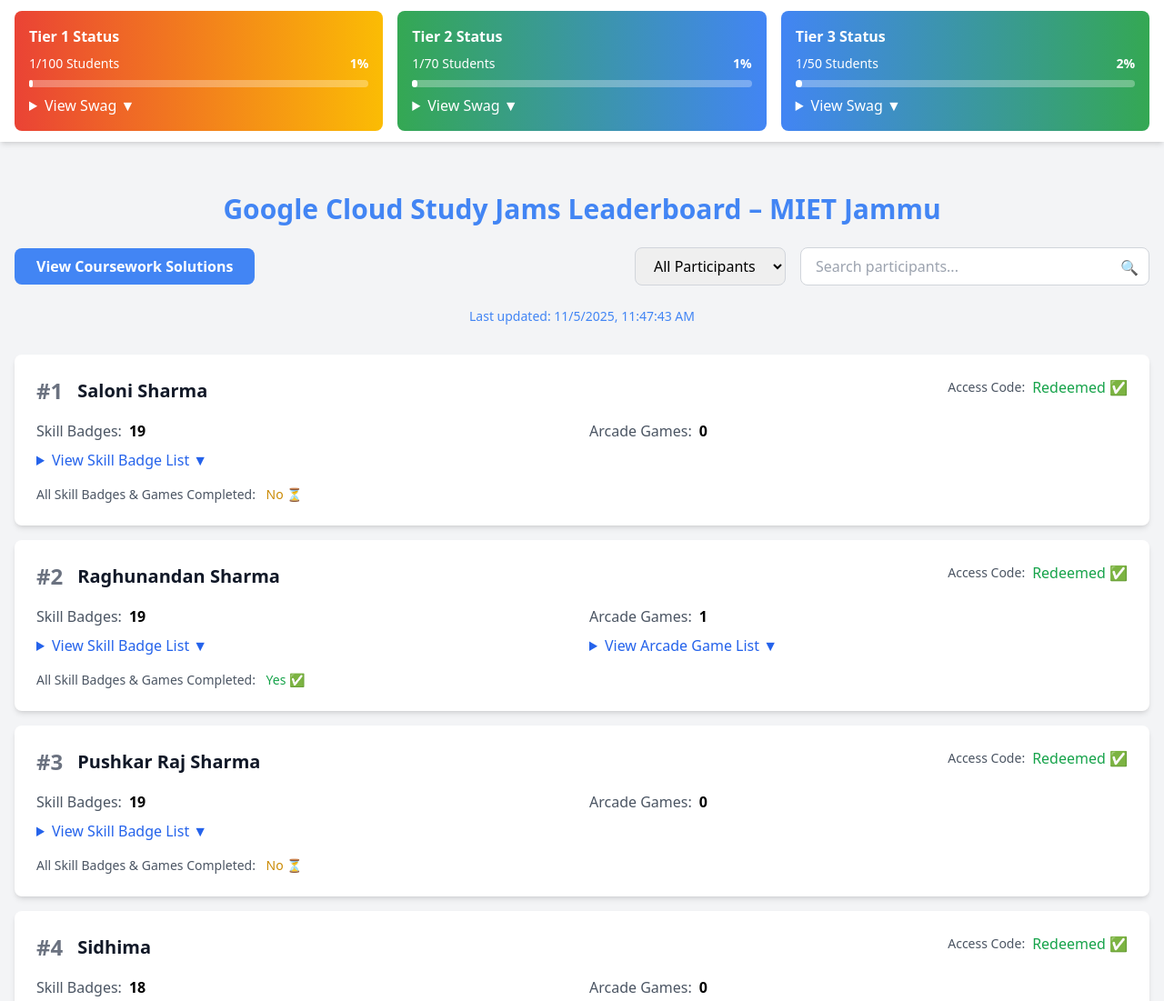
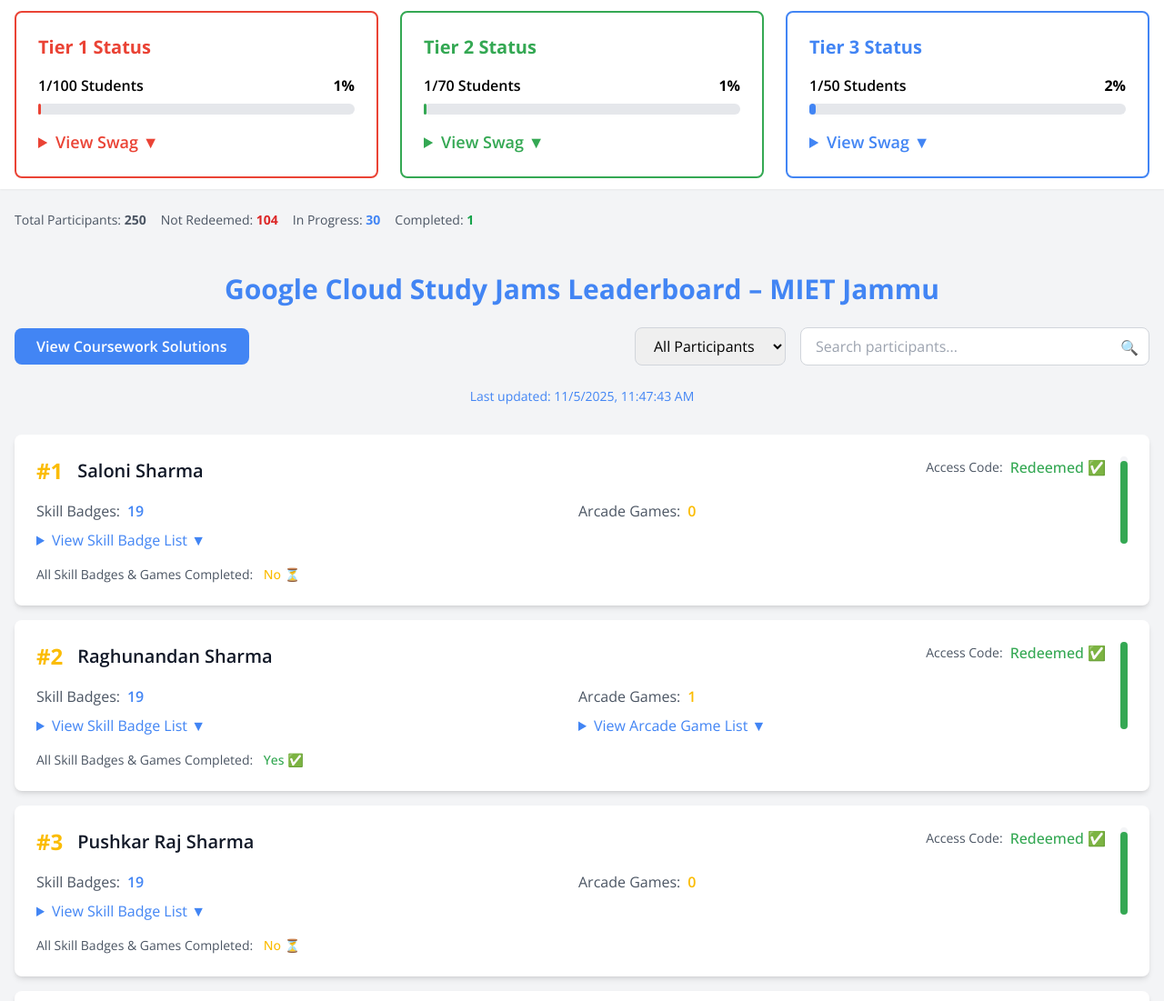
Before and after one commit to gdgoc-miet/google-cloud-study-jams-2025-26, a plain HTML site: page index.html in a window 1280 px wide. Shown: the top 1101 px of the page at 91% size. Drawn offline with nearby package versions, Linux system fonts and the light colour scheme.

Commit message:
main stuff done

```diff
--- a/index.html
+++ b/index.html
@@ -4,57 +4,103 @@
     <meta charset="UTF-8">
     <meta name="viewport" content="width=device-width, initial-scale=1.0">
     <title>Google Cloud Study Jams Leaderboard – MIET Jammu</title>
+    <!-- Google Sans Font -->
+    <link href="https://fonts.googleapis.com/css2?family=Open+Sans:wght@300;400;500;600;700;800&display=swap" rel="stylesheet">
     <!-- Tailwind CSS via CDN -->
     <script src="https://cdn.tailwindcss.com"></script>
+    <script>
+        tailwind.config = {
+            theme: {
+                fontFamily: {
+                    'google-sans': ['"Open Sans"', 'sans-serif'],
+                },
+            },
+        }
+    </script>
     <!-- PapaParse for CSV parsing -->
     <script src="https://cdnjs.cloudflare.com/ajax/libs/PapaParse/5.4.1/papaparse.min.js"></script>
+    <style>
+        body {
+            font-family: 'Open Sans', sans-serif;
+        }
+        .tier-swag-list {
+            font-size: 1.1rem;
+            font-weight: 500;
+        }
+    </style>
 </head>
 <body class="bg-gray-100 min-h-screen">
         <!-- Tier Status Bar -->
-    <div class="bg-white shadow-md mb-6">
+    <div class="bg-white shadow-sm mb-6">
         <div class="container mx-auto px-4 py-3">
-            <div class="grid grid-cols-1 md:grid-cols-3 gap-4">
-                <div class="tier-card bg-gradient-to-r from-[#EA4335] to-[#FBBC04] p-4 rounded-lg text-white">
-                    <h3 class="font-bold mb-2">Tier 1 Status</h3>
-                    <div id="tier1-progress" class="text-sm">Loading...</div>
-                    <details class="mt-2 cursor-pointer">
-                        <summary class="font-medium">View Swag ▼</summary>
-                        <div class="mt-2 text-sm bg-white/10 p-2 rounded">
-                            All Tier 2 rewards plus:
-                            <ul class="list-disc ml-4 mt-1">
-                                <li>Limited Edition Bag</li>
+            <div class="grid grid-cols-1 md:grid-cols-3 gap-6">
+                <div class="tier-card bg-white border-2 border-[#EA4335] p-6 rounded-lg">
+                    <h3 class="text-xl font-bold mb-4 text-[#EA4335]">Tier 1 Status</h3>
+                    <div id="tier1-progress" class="mb-4">Loading...</div>
+                    <details class="cursor-pointer">
+                        <summary class="font-semibold text-[#EA4335] text-lg">View Swag ▼</summary>
+                        <div class="mt-4 p-4 rounded-lg bg-gray-50">
+                            <ul class="tier-swag-list space-y-3 text-gray-800">
+                                <li class="flex items-center gap-2">
+                                    <span class="text-[#EA4335]">●</span> Limited Edition Google Cloud Sticker Pack
+                                </li>
+                                <li class="flex items-center gap-2">
+                                    <span class="text-[#34A853]">●</span> Exclusive Google Cloud T-Shirt
+                                </li>
+                                <li class="flex items-center gap-2">
+                                    <span class="text-[#4285F4]">●</span> Premium Google Cloud Water Bottle
+                                </li>
+                                <li class="flex items-center gap-2">
+                                    <span class="text-[#FBBC04]">●</span> Special Edition Google Cloud Bag
+                                </li>
                             </ul>
                         </div>
                     </details>
                 </div>
-                <div class="tier-card bg-gradient-to-r from-[#34A853] to-[#4285F4] p-4 rounded-lg text-white">
-                    <h3 class="font-bold mb-2">Tier 2 Status</h3>
-                    <div id="tier2-progress" class="text-sm">Loading...</div>
-                    <details class="mt-2 cursor-pointer">
-                        <summary class="font-medium">View Swag ▼</summary>
-                        <div class="mt-2 text-sm bg-white/10 p-2 rounded">
-                            All Tier 3 rewards plus:
-                            <ul class="list-disc ml-4 mt-1">
-                                <li>Google Cloud Water Bottle</li>
+                <div class="tier-card bg-white border-2 border-[#34A853] p-6 rounded-lg">
+                    <h3 class="text-xl font-bold mb-4 text-[#34A853]">Tier 2 Status</h3>
+                    <div id="tier2-progress" class="mb-4">Loading...</div>
+                    <details class="cursor-pointer">
+                        <summary class="font-semibold text-[#34A853] text-lg">View Swag ▼</summary>
+                        <div class="mt-4 p-4 rounded-lg bg-gray-50">
+                            <ul class="tier-swag-list space-y-3 text-gray-800">
+                                <li class="flex items-center gap-2">
+                                    <span class="text-[#EA4335]">●</span> Limited Edition Google Cloud Sticker Pack
+                                </li>
+                                <li class="flex items-center gap-2">
+                                    <span class="text-[#34A853]">●</span> Exclusive Google Cloud T-Shirt
+                                </li>
+                                <li class="flex items-center gap-2">
+                                    <span class="text-[#4285F4]">●</span> Premium Google Cloud Water Bottle
+                                </li>
                             </ul>
                         </div>
                     </details>
                 </div>
-                <div class="tier-card bg-gradient-to-r from-[#4285F4] to-[#34A853] p-4 rounded-lg text-white">
-                    <h3 class="font-bold mb-2">Tier 3 Status</h3>
-                    <div id="tier3-progress" class="text-sm">Loading...</div>
-                    <details class="mt-2 cursor-pointer">
-                        <summary class="font-medium">View Swag ▼</summary>
-                        <div class="mt-2 text-sm bg-white/10 p-2 rounded">
-                            <ul class="list-disc ml-4">
-                                <li>Google Cloud T-Shirt</li>
-                                <li>Exclusive Sticker Pack</li>
+                <div class="tier-card bg-white border-2 border-[#4285F4] p-6 rounded-lg">
+                    <h3 class="text-xl font-bold mb-4 text-[#4285F4]">Tier 3 Status</h3>
+                    <div id="tier3-progress" class="mb-4">Loading...</div>
+                    <details class="cursor-pointer">
+                        <summary class="font-semibold text-[#4285F4] text-lg">View Swag ▼</summary>
+                        <div class="mt-4 p-4 rounded-lg bg-gray-50">
+                            <ul class="tier-swag-list space-y-3 text-gray-800">
+                                <li class="flex items-center gap-2">
+                                    <span class="text-[#EA4335]">●</span> Limited Edition Google Cloud Sticker Pack
+                                </li>
+                                <li class="flex items-center gap-2">
+                                    <span class="text-[#34A853]">●</span> Exclusive Google Cloud T-Shirt
+                                </li>
                             </ul>
                         </div>
                     </details>
                 </div>
             </div>
         </div>
+    </div>
+
+    <!-- Filter Stats -->
+    <div id="filterStats" class="container mx-auto px-4 mb-4 text-gray-600">
+        Loading statistics...
     </div>
 
     <div class="container mx-auto px-4 py-8">
@@ -74,6 +120,7 @@
                         <option value="completed">Completed All</option>
                         <option value="inProgress">In Progress</option>
                         <option value="notStarted">Not Started</option>
+                        <option value="notRedeemed">Not Redeemed</option>
                     </select>
                     <div class="relative w-full sm:w-96">
                         <input type="text" id="searchInput"
--- a/script.js
+++ b/script.js
@@ -37,33 +37,39 @@ function updateTierProgress() {
     const total = completedParticipants.length;
 
     // Update tier progress
+    const t1Percent = Math.round((total/TIER_THRESHOLDS.tier1) * 100);
     tier1Progress.innerHTML = `
-        <div class="flex justify-between items-center">
-            <span>${total}/${TIER_THRESHOLDS.tier1} Students</span>
-            <span class="font-bold">${Math.round((total/TIER_THRESHOLDS.tier1) * 100)}%</span>
+        <div class="flex justify-between items-center mb-2">
+            <span class="font-semibold">${total}/${TIER_THRESHOLDS.tier1} Students</span>
+            <span class="font-bold">${t1Percent}%</span>
         </div>
-        <div class="w-full bg-white/30 rounded-full h-2 mt-2">
-            <div class="bg-white rounded-full h-2" style="width: ${Math.min(100, (total/TIER_THRESHOLDS.tier1) * 100)}%"></div>
+        <div class="w-full bg-gray-200 rounded-full h-3">
+            <div class="bg-[#EA4335] rounded-full h-3 transition-all duration-500"
+                 style="width: ${Math.min(100, t1Percent)}%"></div>
         </div>
     `;
 
+    const t2Percent = Math.round((total/TIER_THRESHOLDS.tier2) * 100);
     tier2Progress.innerHTML = `
-        <div class="flex justify-between items-center">
-            <span>${total}/${TIER_THRESHOLDS.tier2} Students</span>
-            <span class="font-bold">${Math.round((total/TIER_THRESHOLDS.tier2) * 100)}%</span>
+        <div class="flex justify-between items-center mb-2">
+            <span class="font-semibold">${total}/${TIER_THRESHOLDS.tier2} Students</span>
+            <span class="font-bold">${t2Percent}%</span>
         </div>
-        <div class="w-full bg-white/30 rounded-full h-2 mt-2">
-            <div class="bg-white rounded-full h-2" style="width: ${Math.min(100, (total/TIER_THRESHOLDS.tier2) * 100)}%"></div>
+        <div class="w-full bg-gray-200 rounded-full h-3">
+            <div class="bg-[#34A853] rounded-full h-3 transition-all duration-500"
+                 style="width: ${Math.min(100, t2Percent)}%"></div>
         </div>
     `;
 
+    const t3Percent = Math.round((total/TIER_THRESHOLDS.tier3) * 100);
     tier3Progress.innerHTML = `
-        <div class="flex justify-between items-center">
-            <span>${total}/${TIER_THRESHOLDS.tier3} Students</span>
-            <span class="font-bold">${Math.round((total/TIER_THRESHOLDS.tier3) * 100)}%</span>
+        <div class="flex justify-between items-center mb-2">
+            <span class="font-semibold">${total}/${TIER_THRESHOLDS.tier3} Students</span>
+            <span class="font-bold">${t3Percent}%</span>
         </div>
-        <div class="w-full bg-white/30 rounded-full h-2 mt-2">
-            <div class="bg-white rounded-full h-2" style="width: ${Math.min(100, (total/TIER_THRESHOLDS.tier3) * 100)}%"></div>
+        <div class="w-full bg-gray-200 rounded-full h-3">
+            <div class="bg-[#4285F4] rounded-full h-3 transition-all duration-500"
+                 style="width: ${Math.min(100, t3Percent)}%"></div>
         </div>
     `;
 }
@@ -117,6 +123,7 @@ async function loadData() {
 
         renderLeaderboard();
         updateTierProgress();
+        updateFilterStats();
         loadingEl.style.display = 'none';
     } catch (error) {
         console.error('Error loading data:', error);
@@ -125,18 +132,39 @@ async function loadData() {
     }
 }
 
+function updateFilterStats() {
+    const totalParticipants = participants.length;
+    const notRedeemed = participants.filter(p => p.accessStatus !== 'Yes').length;
+    const inProgress = participants.filter(p => p.totalBadges > 0 && !p.allCompleted).length;
+    const completed = participants.filter(p => p.allCompleted).length;
+
+    document.getElementById('filterStats').innerHTML = `
+        <div class="flex flex-wrap gap-4 text-sm">
+            <span>Total Participants: <b>${totalParticipants}</b></span>
+            <span>Not Redeemed: <b class="text-red-600">${notRedeemed}</b></span>
+            <span>In Progress: <b class="text-[#4285F4]">${inProgress}</b></span>
+            <span>Completed: <b class="text-green-600">${completed}</b></span>
+        </div>
+    `;
+}
+
 function renderLeaderboard(filteredParticipants = participants) {
+    updateFilterStats();
+
     leaderboardEl.innerHTML = filteredParticipants
         .map((participant, index) => `
-            <div class="bg-white rounded-lg shadow-md p-6 hover:shadow-lg transition-shadow">
+            <div class="bg-white rounded-lg shadow-md p-6 hover:shadow-lg transition-shadow mb-4">
+                <div class="flex items-start gap-4">
+                    <div class="flex-1">
+                    <!-- Content moved to start -->
                         <div class="flex flex-wrap items-start justify-between gap-4">
                             <div class="flex items-center gap-4">
-                        <span class="text-2xl font-bold text-gray-500">#${index + 1}</span>
-                        <h2 class="text-xl font-semibold text-gray-900">${participant.name}</h2>
+                                <span class="text-2xl font-bold ${index < 3 ? 'text-[#FBBC04]' : 'text-gray-500'}">#${index + 1}</span>
+                                <h2 class="text-xl font-semibold ${participant.accessStatus === 'Yes' ? 'text-gray-900' : 'text-[#EA4335]'}">${participant.name}</h2>
                             </div>
                             <div class="flex items-center gap-2">
                                 <span class="text-sm text-gray-600">Access Code:</span>
-                        <span class="font-medium ${participant.accessStatus === 'Yes' ? 'text-green-600' : 'text-red-600'}">
+                                <span class="font-medium ${participant.accessStatus === 'Yes' ? 'text-[#34A853]' : 'text-[#EA4335]'}">
                                     ${participant.accessStatus === 'Yes' ? 'Redeemed ✅' : 'Not Redeemed ❌'}
                                 </span>
                             </div>
@@ -146,11 +174,11 @@ function renderLeaderboard(filteredParticipants = participants) {
                             <div>
                                 <div class="flex items-center gap-2 mb-2">
                                     <span class="text-gray-600">Skill Badges:</span>
-                            <span class="font-semibold">${participant.totalBadges}</span>
+                                    <span class="font-semibold text-[#4285F4]">${participant.totalBadges}</span>
                                 </div>
                                 ${participant.badgeNames.length > 0 ? `
                                     <details class="cursor-pointer">
-                                <summary class="text-blue-600 hover:text-blue-700">View Skill Badge List ▼</summary>
+                                        <summary class="text-[#4285F4] hover:text-blue-700">View Skill Badge List ▼</summary>
                                         <ul class="mt-2 ml-4 text-sm text-gray-600 list-disc">
                                             ${participant.badgeNames.map(badge => `<li>${badge}</li>`).join('')}
                                         </ul>
@@ -161,11 +189,11 @@ function renderLeaderboard(filteredParticipants = participants) {
                             <div>
                                 <div class="flex items-center gap-2 mb-2">
                                     <span class="text-gray-600">Arcade Games:</span>
-                            <span class="font-semibold">${participant.arcadeCount}</span>
+                                    <span class="font-semibold text-[#FBBC04]">${participant.arcadeCount}</span>
                                 </div>
                                 ${participant.arcadeNames.length > 0 ? `
                                     <details class="cursor-pointer">
-                                <summary class="text-blue-600 hover:text-blue-700">View Arcade Game List ▼</summary>
+                                        <summary class="text-[#4285F4] hover:text-blue-700">View Arcade Game List ▼</summary>
                                         <ul class="mt-2 ml-4 text-sm text-gray-600 list-disc">
                                             ${participant.arcadeNames.map(game => `<li>${game}</li>`).join('')}
                                         </ul>
@@ -176,9 +204,21 @@ function renderLeaderboard(filteredParticipants = participants) {
 
                         <div class="mt-4 text-sm">
                             <span class="text-gray-600">All Skill Badges & Games Completed:</span>
-                    <span class="ml-2 font-medium ${participant.allCompleted ? 'text-green-600' : 'text-yellow-600'}">
+                            <span class="ml-2 font-medium ${participant.allCompleted ? 'text-[#34A853]' : 'text-[#FBBC04]'}">
                                 ${participant.allCompleted ? 'Yes ✅' : 'No ⏳'}
                             </span>
+                        </div>
+                    </div>
+
+                    <!-- Right: Progress Bar -->
+                    <div class="flex-shrink-0">
+                        <div class="w-2 h-24 bg-gray-100 rounded-full relative">
+                            <div class="absolute bottom-0 left-0 right-0 bg-[#34A853] rounded-full transition-all"
+                                 style="height: ${((participant.totalBadges + participant.arcadeCount) / 20) * 100}%;"
+                                 title="${participant.totalBadges + participant.arcadeCount}/20 items completed">
+                            </div>
+                        </div>
+                    </div>
                 </div>
             </div>
         `)
@@ -204,6 +244,9 @@ function handleFilters() {
         case 'notStarted':
             filtered = filtered.filter(p => p.totalBadges === 0);
             break;
+        case 'notRedeemed':
+            filtered = filtered.filter(p => p.accessStatus !== 'Yes');
+            break;
     }
 
     renderLeaderboard(filtered);
```
Lines whose indentation alone changed are shown as unchanged.
